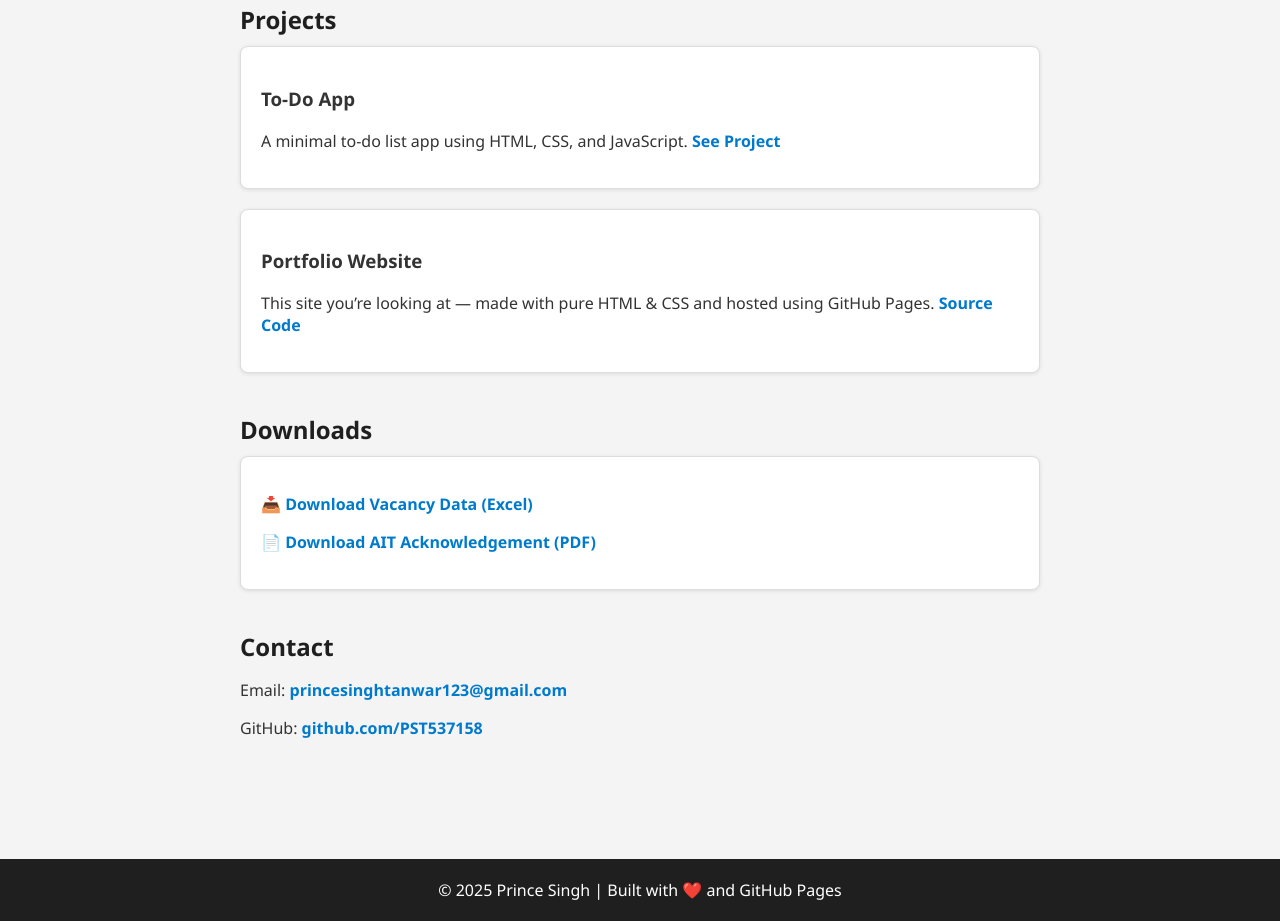
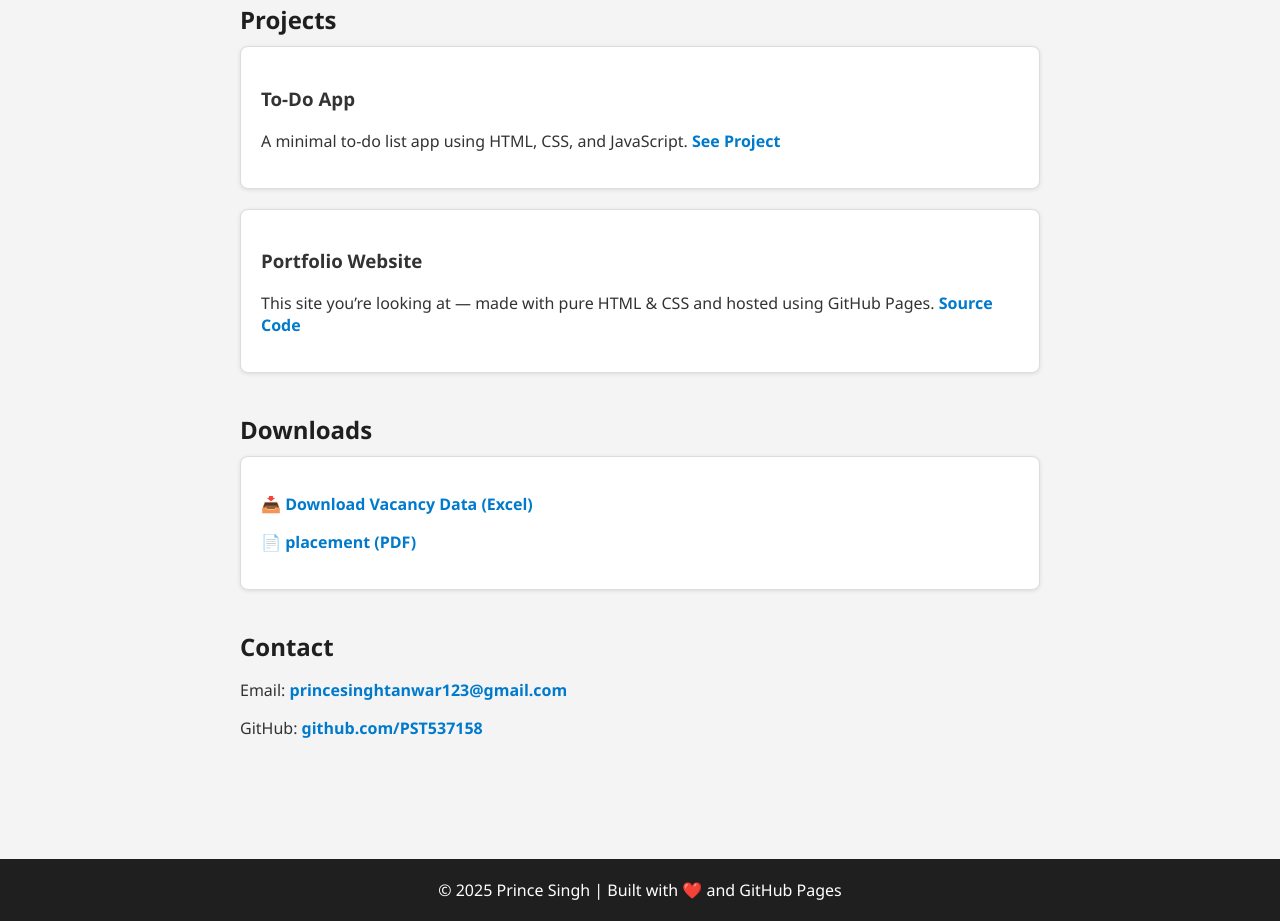
Before and after one commit to PST537158/My-website, a plain HTML site: page index.html in a window 1280 px wide. Shown: the part 390-1311 px from the top of the page. Drawn offline with Linux system fonts and the light colour scheme.

Commit message:
Update index.html

```diff
--- a/index.html
+++ b/index.html
@@ -106,7 +106,7 @@
 
       <div class="download">
         <p>📥 <a href="Vaceny.xlsx" download>Download Vacancy Data (Excel)</a></p>
-        <p>📄 <a href="Placement Details 2024-25.pdf" download>Download AIT Acknowledgement (PDF)</a></p>
+        <p>📄 <a href="Placement Details 2024-25.pdf" download>placement (PDF)</a></p>
       </div>
     </div>
 
```
